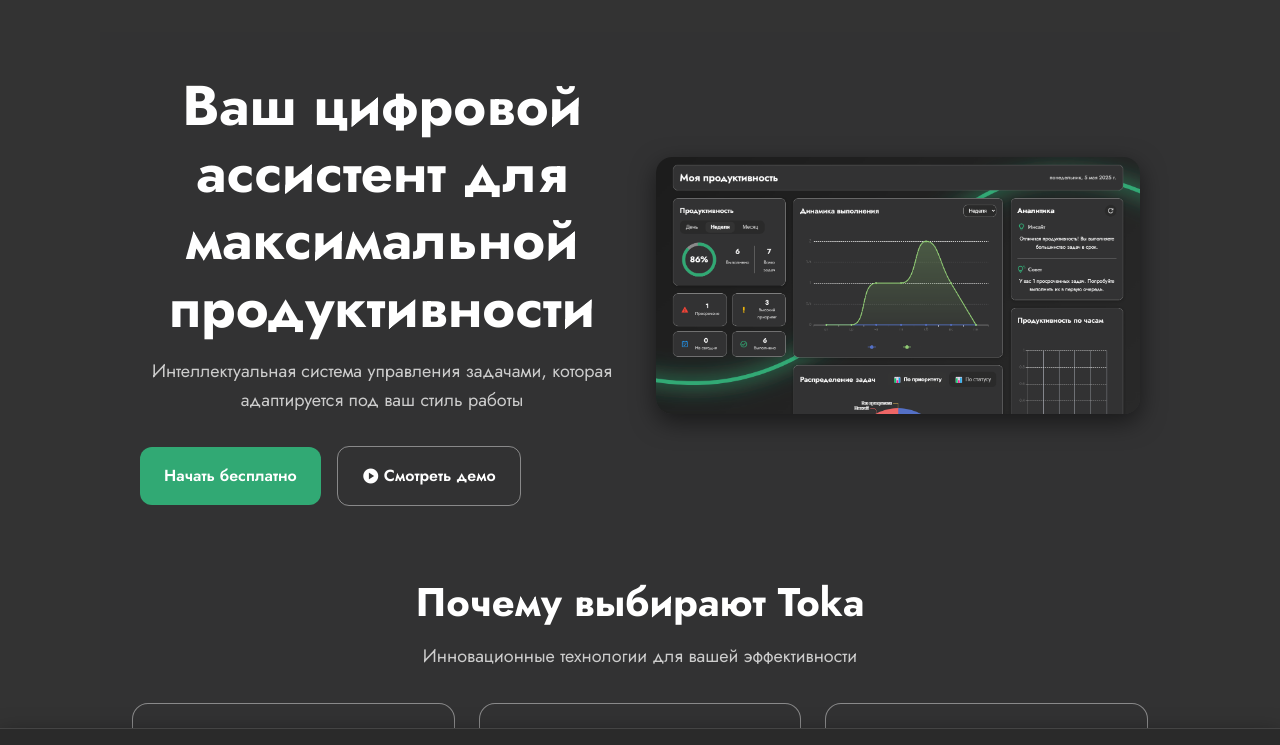
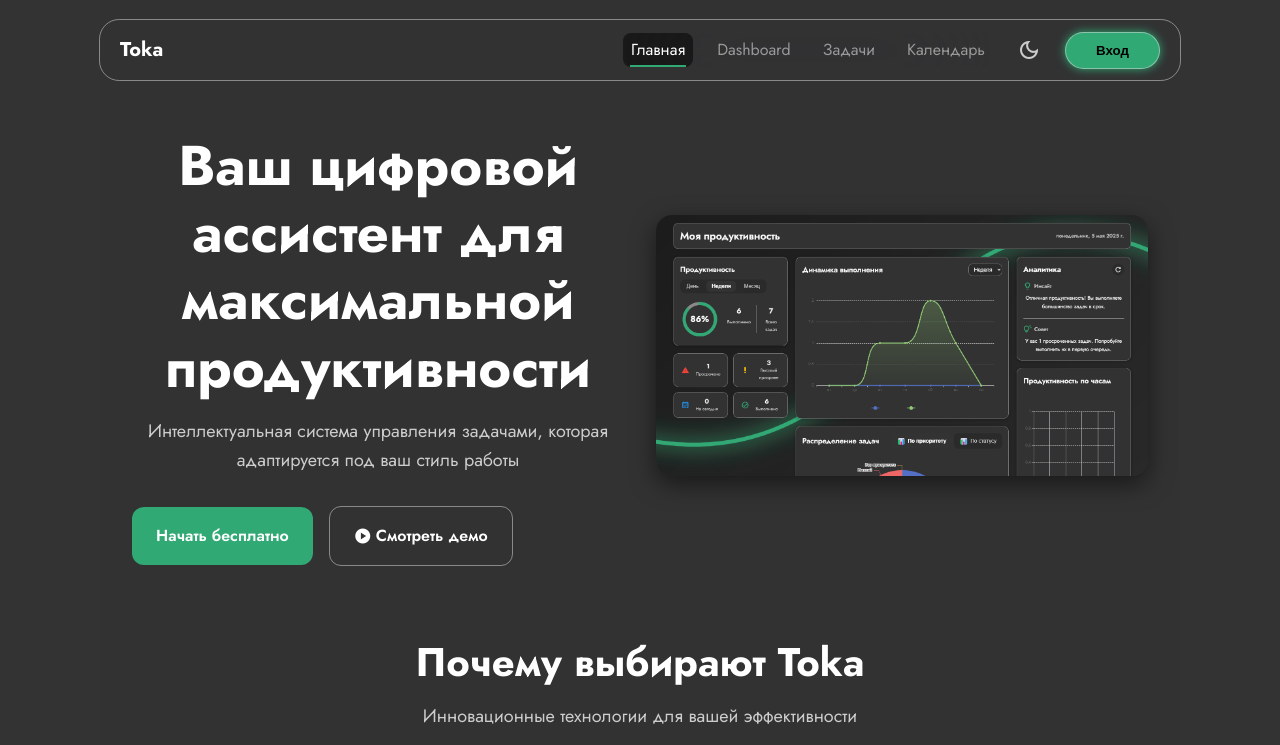
Before and after one commit to Sergey-Okey/toka-app, a Vue app in the folder my-app-toka/: page /#/ in a window 1280 px wide. Shown: the top 745 px of the page. Built offline with nearby package versions, Linux system fonts and the light colour scheme.

Commit message:
Update App

```diff
--- a/my-app-toka/src/App.vue
+++ b/my-app-toka/src/App.vue
@@ -92,11 +92,6 @@
   flex-direction: column;
 }
 
-.main-content {
-  flex: 1;
-  padding: 2rem 0;
-}
-
 .title {
   font-size: clamp(1.8rem, 5vw, 3rem);
   font-weight: 600;
--- a/my-app-toka/src/layouts/MainLayout.vue
+++ b/my-app-toka/src/layouts/MainLayout.vue
@@ -1,14 +1,30 @@
 <template>
   <div class="layout">
-    <main class="main">
-      <router-view />
-    </main>
-    <BottomNav />
+    <AppHeader v-if="!isMobile" />
+    <router-view />
+    <BottomNav v-if="isMobile" />
   </div>
 </template>
 
 <script setup>
+import { ref, onMounted, onUnmounted } from 'vue'
 import BottomNav from '@/components/BottomNav.vue'
+import AppHeader from '@/components/AppHeader.vue'
+
+const isMobile = ref(window.innerWidth <= 400)
+
+const checkMobileScreen = () => {
+  isMobile.value = window.innerWidth <= 400
+}
+
+onMounted(() => {
+  checkMobileScreen()
+  window.addEventListener('resize', checkMobileScreen)
+})
+
+onUnmounted(() => {
+  window.removeEventListener('resize', checkMobileScreen)
+})
 </script>
 
 <style scoped lang="scss">
@@ -18,23 +34,4 @@
   min-height: 100vh;
   background: var(--bg-primary);
 }
-
-.header {
-  padding: var(--space-md);
-  background-color: var(--bg-secondary);
-  border-bottom: 1px solid var(--border);
-  text-align: center;
-}
-
-.title {
-  margin: 0;
-  font-size: var(--text-lg);
-  color: var(--text-primary);
-}
-
-.main {
-  flex: 1;
-  padding: var(--space-sm);
-  padding-bottom: var(--bottom-nav-height);
-}
 </style>
```
